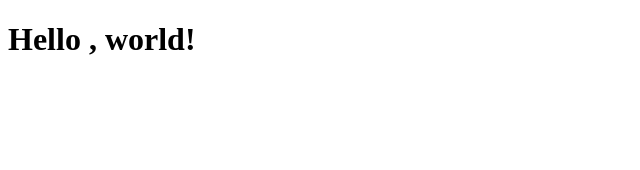
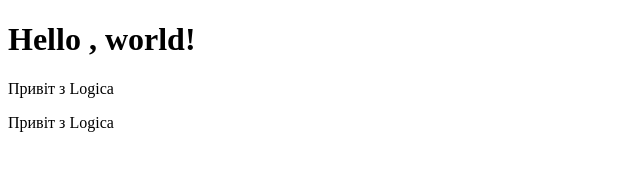
Before and after one commit to DUZZ2/first-git-hub-site, a plain HTML site: page index.html in a window 1280 px wide. Shown: the whole page, without its empty margins (0-640 px from the left). Drawn offline with Linux system fonts and the light colour scheme.

Commit message:
Добавленні параграфи

```diff
--- a/index.html
+++ b/index.html
@@ -6,5 +6,7 @@
 </head>
 <body>
   <h1>Hello , world!</h1>
+  <p>Привіт з Logica</p>
+  <p>Привіт з Logica</p>
 </body>
 </html>
```
